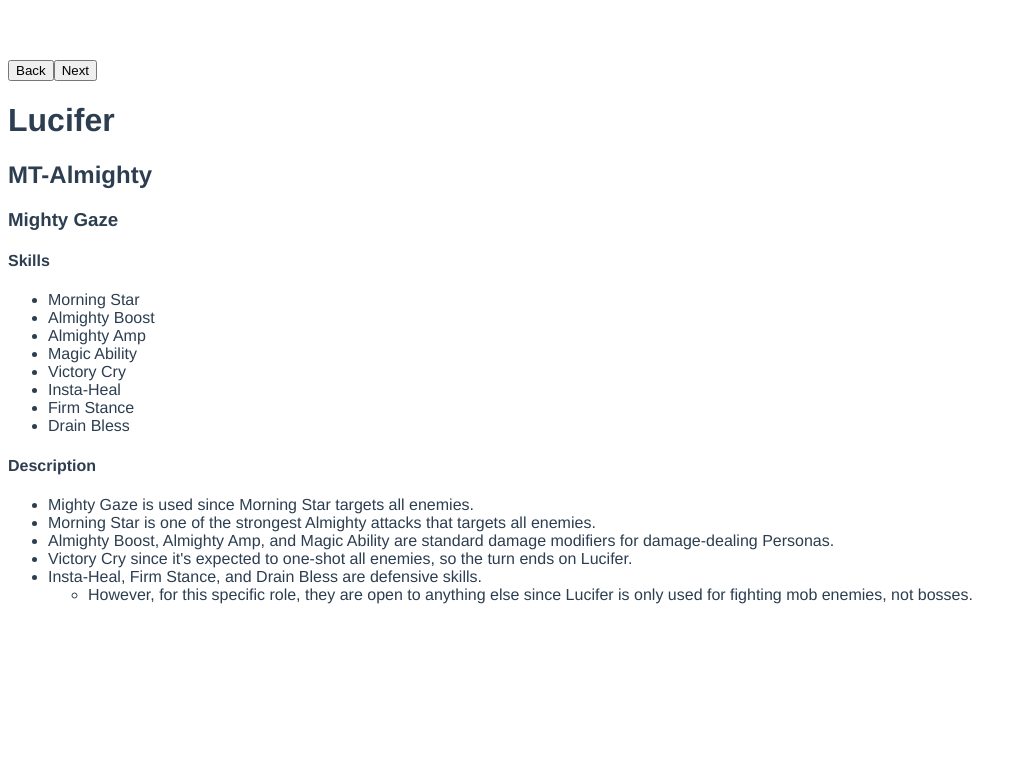
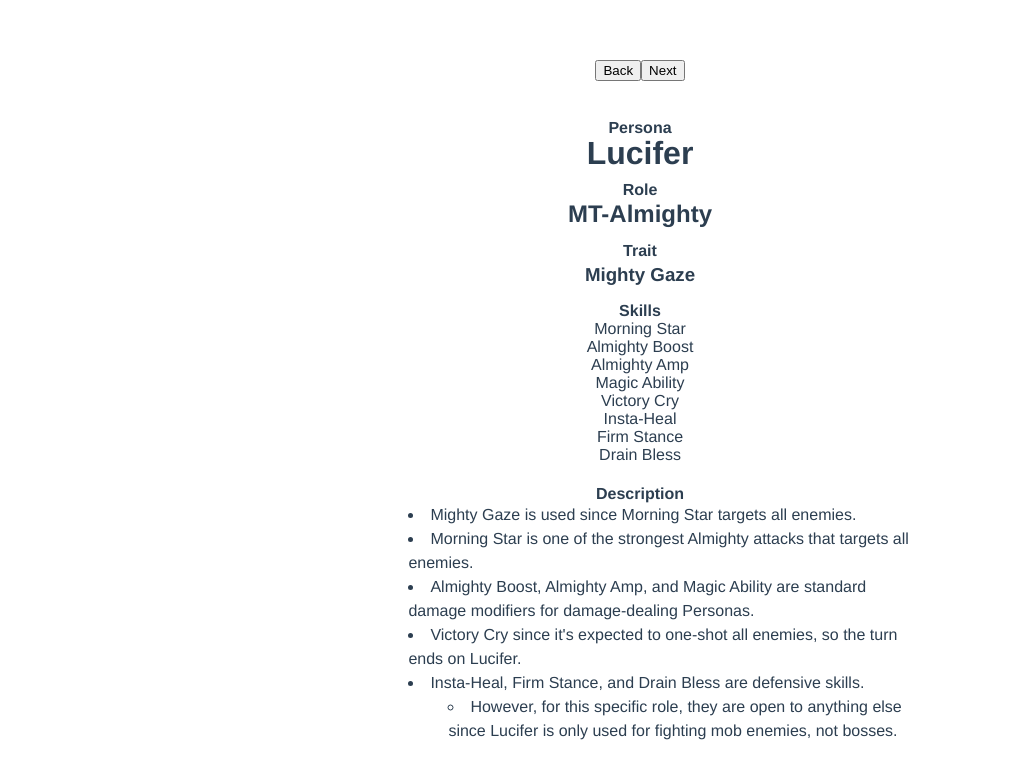
Before and after one commit to MANGA-1614/manga-1614.github.io, a Vue app: page / in a window 1280 px wide. Shown: the top 778 px of the page, without its empty margins (0-1023 px from the left). Built offline with nearby package versions, Linux system fonts and the light colour scheme.

Commit message:
CSS overhaul

```diff
--- a/src/App.vue
+++ b/src/App.vue
@@ -4,11 +4,13 @@
 
 <script>
 import builds1 from './components/builds_1.vue'
+import builds2 from './components/builds_2.vue'
 
 export default {
   name: 'App',
   components: {
-    builds1
+    builds1,
+    builds2
   }
 }
 </script>
--- a/src/components/builds_1.vue
+++ b/src/components/builds_1.vue
@@ -1,48 +1,63 @@
 <template>
-    <!--
-        Combine v-if and v-show to hide using ID
-        Have a button go through the list
-    -->
-
+    <div>
         <button @click="back()">Back</button>
         <button @click="next()">Next</button>
+    </div>
+
+
+    <div id="persona">
+        <b>
+            Persona
+        </b>
 
         <h1>
-        {{ build.persona }}
+            {{ build1.persona }}
         </h1>
+    </div>
+
+    <div id="role">
+        <b>
+            Role
+        </b>
 
         <h2>
-        {{ build.role }}
+            {{ build1.role }}
         </h2>
+    </div>
+
+    <div id="trait">
+        <b>
+            Trait
+        </b>
 
         <h3>
-        {{ build.trait }}
+            {{ build1.trait }}
         </h3>
+    </div>
 
-    <h4>
+    <div id="skills">
+        <h4 id="h4_skills">
             Skills
         </h4>
 
-    <ul>
-        <li v-for="skill in build.skills" :key="skill.id" id="skills">
+        <div id="list_skill" v-for="skill in build1.skills" :key="skill.id">
             {{ skill }}
-        </li>
-    </ul>
+        </div>
+    </div>
 
-    <h4>
+    <div id="desc">
+        <h4 id="h4_desc">
             Description
         </h4>
-
         <ul>
-        <li v-for="reason in build.reasons" :key="reason.id" id="reasons">
+            <li id="list_desc" v-for="reason in build1.reasons" :key="reason.id">
                 {{ reason[0] }}
-
                 <ul>
-                <li v-for="(sub_reason, id1) in reason.slice(1)" :key="id1">
+                    <li id="list_sub_desc" v-for="(sub_reason, id1) in reason.slice(1)" :key="id1">
                         {{ sub_reason[0] }}
 
                         <ul>
-                        <li v-for="(sub_sub_reason, id2) in sub_reason.slice(1)" :key="id2">
+                            <li id="list_sub_sub_desc" v-for="(sub_sub_reason, id2) in sub_reason.slice(1)" :key="id2">
                                     {{ sub_sub_reason[0] }}
                             </li>
                         </ul>
@@ -50,9 +65,10 @@
                 </ul>
             </li>
         </ul>
+    </div>
 
-    <div v-if="build.element">
-        <h4>
+    <div id="element" v-if="build1.element">
+        <h4 id="h4_elem">
             Notes on Elemental Personas
         </h4>
 
@@ -78,7 +94,7 @@
 </template>
 
 <script>
-    import build1 from '@/data/persona_builds_1.json'
+    import build_1 from '@/data/persona_builds_1.json'
     import element_desc from '@/data/persona_elementals.json'
     export default {
         name: 'Build 1',
@@ -87,7 +103,7 @@
             return {
                 //test: "Test",
                 id: 0,
-                build: build1.builds[0],
+                build1: build_1.builds[0],
                 element: element_desc
             }
         },
@@ -98,21 +114,65 @@
 
         methods: {
             next() {
-                if (this.id < (build1.builds.length - 1)) {
+                if (this.id < (build_1.builds.length - 1)) {
                     this.id = this.id + 1;
-                    this.build = build1.builds[this.id];
+                    this.build1 = build_1.builds[this.id];
                 }
             },
 
             back() {
                 if (this.id > 0) {
                     this.id = this.id - 1;
-                    this.build = build1.builds[this.id];
+                    this.build1 = build_1.builds[this.id];
                 }
             }
         }
     }
 </script>
 
-<style>
+<style scoped>
+    button {
+        margin-bottom: 3%;
+    }
+
+    h1, h2, h3{
+        /*border: 1px solid red;*/
+        line-height: 20%;
+        margin-top: 1%;
+        margin-bottom: 2%;
+    }
+
+    div {
+        text-align: center;
+    }
+
+    ul {
+        list-style-position: inside;
+        margin-top: 0%;
+    }
+
+    li {
+        line-height: 1.5;
+    }
+
+    #h4_skills, #h4_desc, #h4_elem {
+        margin-bottom: 0px;
+    }
+
+    #list_skill {
+        margin: auto;
+        width: 25%;
+    }
+
+    #desc {
+        width: 50%;
+        margin: auto;
+    }
+
+    #list_desc {
+        text-align: left;
+        width: 85%;
+        margin: auto;
+    }
+
 </style>
--- /dev/null
+++ b/src/components/builds_2.vue
@@ -0,0 +1,5 @@
+<template>
+    <h1>
+        Test
+    </h1>
+</template>
```
Also changed, not shown: src/data/persona_builds_2_orb.json (added, +28 -0 lines), src/data/persona_considerations.json (added, +27 -0 lines), src/assets/persona_builds_2_orb.txt. Lines whose indentation alone changed are shown as unchanged.
